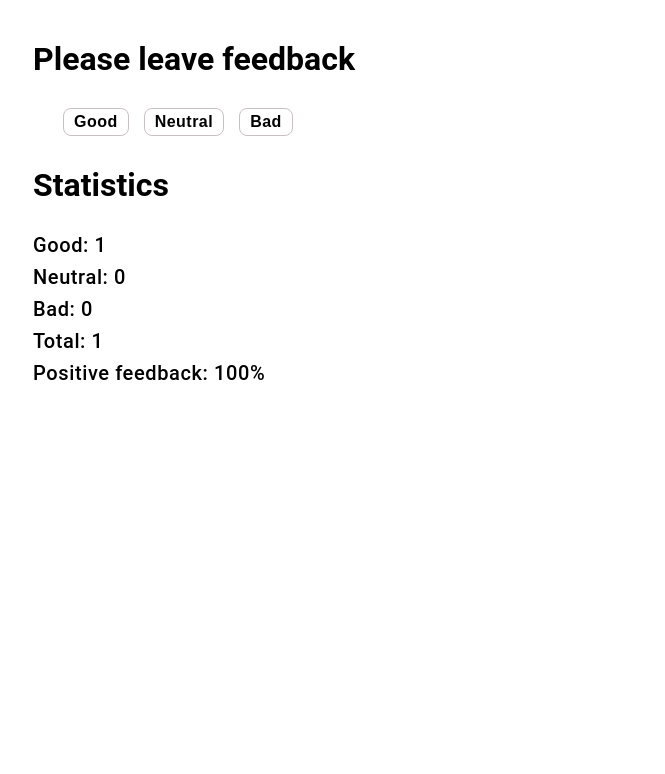
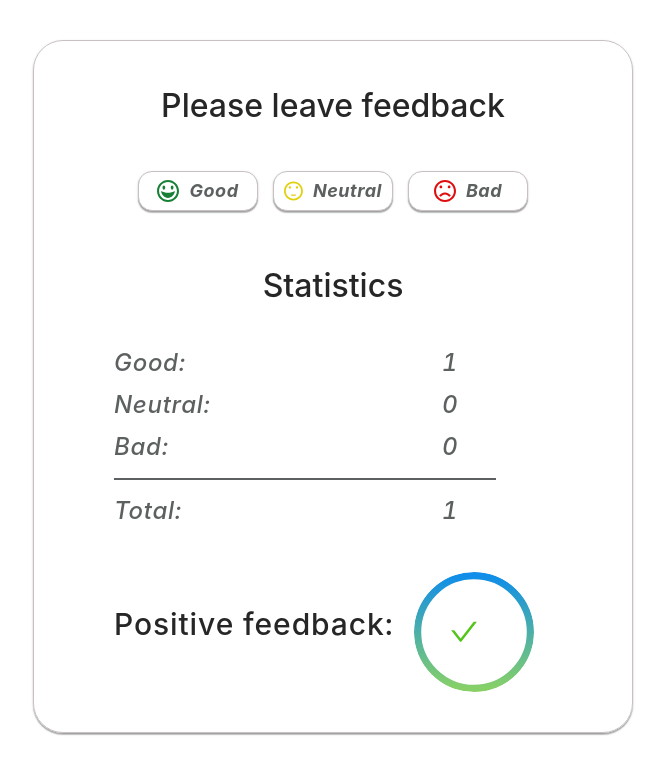
Before and after one commit to an-shem/goit-react-hw-04-hooks-feedback, a React app: page / in a window 1280 px wide. Both pictures are taken after a click on the button "Good". Shown: the whole page, without its empty margins (307-972 px from the left). Built offline with nearby package versions, Linux system fonts and the light colour scheme.

Commit message:
сделал задание
- переписал на хуки
- улучшил стили
- вставил смайлики с react icon
- вставил диаграмму с библиотеки: antd

```diff
--- a/package.json
+++ b/package.json
@@ -1,17 +1,19 @@
 {
-  "name": "goit-react-hw-02-feedback",
+  "name": "goit-react-hw-04-hooks-feedback",
   "version": "0.1.0",
   "private": true,
-  "homepage": "https://an-shem.github.io/goit-react-hw-02-feedback",
+  "homepage": "https://an-shem.github.io/goit-react-hw-04-hooks-feedback",
   "dependencies": {
     "@emotion/react": "^11.4.0",
     "@emotion/styled": "^11.3.0",
     "@testing-library/jest-dom": "^5.14.1",
     "@testing-library/react": "^11.2.7",
     "@testing-library/user-event": "^12.8.3",
+    "antd": "^4.16.9",
     "gh-pages": "^3.2.3",
     "react": "^17.0.2",
     "react-dom": "^17.0.2",
+    "react-icons": "^4.2.0",
     "react-scripts": "4.0.3",
     "web-vitals": "^1.1.2"
   },
--- a/src/components/AppFeedback/App.js
+++ b/src/components/AppFeedback/App.js
@@ -1,4 +1,4 @@
-import { Component } from 'react';
+import { useState } from 'react';
 
 import Section from '../Section';
 import FeedbackOptions from '../FeedbackOptions';
@@ -7,50 +7,66 @@ import Notification from '../Notification/';
 
 import { AppWrap } from './App.styled';
 
-export default class App extends Component {
-  state = {
-    good: 0,
-    neutral: 0,
-    bad: 0,
+import React from 'react';
+
+export default function App() {
+  const [good, setGood] = useState(0);
+  const [neutral, setNeutral] = useState(0);
+  const [bad, setBad] = useState(0);
+
+  const options = ['good', 'neutral', 'bad'];
+
+  const onLeaveFeedback = e => {
+    const name = e.target.id;
+
+    switch (name) {
+      case 'good':
+        setGood(prev => prev + 1);
+        break;
+
+      case 'neutral':
+        setNeutral(prev => prev + 1);
+        break;
+
+      case 'bad':
+        setBad(prev => prev + 1);
+        break;
+
+      default:
+        return;
+    }
   };
 
-  onLeaveFeedback = e => {
-    const name = e.target.name;
-    this.setState(prevState => ({ [name]: prevState[name] + 1 }));
+  const countTotalFeedback = () => {
+    return good + neutral + bad;
   };
 
-  countTotalFeedback = () => {
-    const total = Object.values(this.state).reduce((acc, num) => acc + num);
-    return total;
+  const countPositiveFeedbackPercentage = () => {
+    const positivePercentage = Math.round((good / countTotalFeedback()) * 100);
+
+    return Number.isNaN(positivePercentage) ? 0 : positivePercentage;
+    //   < 30
+    // ? `🙁 ${positivePercentage}`
+    // : positivePercentage < 60
+    // ? `😐 ${positivePercentage}`
+    // : positivePercentage < 80
+    // ? `🙂 ${positivePercentage}`
+    // : `😊 ${positivePercentage}`;
   };
 
-  countPositiveFeedbackPercentage = () => {
-    const positivePercentage = Math.round(
-      (this.state.good / this.countTotalFeedback()) * 100,
-    );
-
-    return Number.isNaN(positivePercentage) ? 0 : positivePercentage;
-  };
-
-  render() {
-    const { good, neutral, bad } = this.state;
-    const options = Object.keys(this.state);
   return (
     <AppWrap>
       <Section title="Please leave feedback">
-          <FeedbackOptions
-            options={options}
-            onLeaveFeedback={this.onLeaveFeedback}
-          />
+        <FeedbackOptions options={options} onLeaveFeedback={onLeaveFeedback} />
       </Section>
-        {this.countTotalFeedback() ? (
+      {countTotalFeedback() ? (
         <Section title="Statistics">
           <Statistics
             good={good}
             neutral={neutral}
             bad={bad}
-              total={this.countTotalFeedback()}
-              positivePercentage={this.countPositiveFeedbackPercentage()}
+            total={countTotalFeedback()}
+            positivePercentage={countPositiveFeedbackPercentage()}
           />
         </Section>
       ) : (
@@ -59,4 +75,3 @@ export default class App extends Component {
     </AppWrap>
   );
 }
-}
--- a/src/components/AppFeedback/App.styled.jsx
+++ b/src/components/AppFeedback/App.styled.jsx
@@ -1,8 +1,13 @@
 import styled from '@emotion/styled';
 
 export const AppWrap = styled.div`
+  padding: 40px;
   display: flex;
   flex-direction: column;
   width: 600px;
   margin: 40px auto 0;
+  border: 1px solid #c9c1c1;
+  border-radius: 30px;
+  box-shadow: 0px 1px 3px rgba(0, 0, 0, 0.12), 0px 1px 1px rgba(0, 0, 0, 0.14),
+    0px 2px 1px rgba(0, 0, 0, 0.2);
 `;
--- a/src/components/FeedbackOptions/FeedbackOptions.jsx
+++ b/src/components/FeedbackOptions/FeedbackOptions.jsx
@@ -1,19 +1,78 @@
 import PropTypes from 'prop-types';
 import { Wrapper, Button } from './FeedbackOptions.styled';
+
+import { ImHappy, ImSad, ImNeutral } from 'react-icons/im';
+import { IconContext } from 'react-icons';
 
 export default function FeedbackOptions({ options, onLeaveFeedback }) {
   return (
     <Wrapper>
-      {options.map(option => (
+      {options.map(option => {
+        switch (option) {
+          case 'good':
+            return (
               <Button
                 key={option}
                 type="button"
-          name={option}
+                id={option}
                 onClick={onLeaveFeedback}
               >
+                <IconContext.Provider
+                  value={{
+                    color: '#178036',
+                    className: 'react-icons',
+                  }}
+                >
+                  <ImHappy id={option} />
+                </IconContext.Provider>
                 {option[0].toUpperCase() + option.slice(1)}
               </Button>
-      ))}
+            );
+
+          case 'neutral':
+            return (
+              <Button
+                key={option}
+                type="button"
+                id={option}
+                onClick={onLeaveFeedback}
+              >
+                <IconContext.Provider
+                  value={{
+                    color: '#dfd10d',
+                    className: 'react-icons',
+                  }}
+                >
+                  <ImNeutral id={option} />
+                </IconContext.Provider>
+                {option[0].toUpperCase() + option.slice(1)}
+              </Button>
+            );
+
+          case 'bad':
+            return (
+              <Button
+                key={option}
+                type="button"
+                id={option}
+                onClick={onLeaveFeedback}
+              >
+                <IconContext.Provider
+                  value={{
+                    color: '#df0d0d',
+                    className: 'react-icons',
+                  }}
+                >
+                  <ImSad id={option} />
+                </IconContext.Provider>
+                {option[0].toUpperCase() + option.slice(1)}
+              </Button>
+            );
+
+          default:
+            return null;
+        }
+      })}
     </Wrapper>
   );
 }
@@ -22,3 +81,14 @@ FeedbackOptions.propTypes = {
   options: PropTypes.array.isRequired,
   onLeaveFeedback: PropTypes.func.isRequired,
 };
+
+// (
+//         <Button
+//           key={option}
+//           type="button"
+//           name={option}
+//           onClick={onLeaveFeedback}
+//         >
+//           {option[0].toUpperCase() + option.slice(1)}
+//         </Button>
+//       )
--- a/src/components/FeedbackOptions/FeedbackOptions.styled.jsx
+++ b/src/components/FeedbackOptions/FeedbackOptions.styled.jsx
@@ -1,27 +1,36 @@
 import styled from '@emotion/styled';
 
 export const Wrapper = styled.div`
-  margin-bottom: 30px;
-  padding-left: 30px;
+  display: flex;
+  justify-content: center;
+  margin-bottom: 50px;
+  /* padding-left: 30px; */
 `;
 
 export const Button = styled.button`
-  padding: 2px 10px;
+  display: flex;
+  justify-content: center;
+  width: 120px;
+  align-items: center;
+  padding: 8px 10px;
   border: 1px solid #c9c1c1;
-  border-radius: 8px;
-  font-style: normal;
+  border-radius: 14px;
+  font-style: italic;
   font-weight: 700;
-  font-size: 16px;
-  line-height: 22px;
+  font-size: 18px;
+  line-height: 20px;
   letter-spacing: 0.03em;
   text-align: center;
+  color: #5c6061;
   background-color: #fff;
+  box-shadow: 0px 1px 3px rgba(0, 0, 0, 0.12), 0px 1px 1px rgba(0, 0, 0, 0.14),
+    0px 2px 1px rgba(0, 0, 0, 0.2);
   cursor: pointer;
 
   &:not(:last-child) {
     margin-right: 15px;
   }
   &:hover {
-    background-color: #66bdf0;
+    background-color: #15e7ee29;
   }
 `;
--- a/src/components/Notification/Notification.jsx
+++ b/src/components/Notification/Notification.jsx
@@ -1,7 +1,8 @@
 import PropTypes from 'prop-types';
+import { NotificationTitel } from './Notification.styled';
 
 export default function Notification({ message }) {
-  return <h2>{message}</h2>;
+  return <NotificationTitel>{message}</NotificationTitel>;
 }
 
 Notification.propTypes = {
--- /dev/null
+++ b/src/components/Notification/Notification.styled.jsx
@@ -0,0 +1,5 @@
+import styled from '@emotion/styled';
+
+export const NotificationTitel = styled.h2`
+  text-align: center;
+`;
--- a/src/components/Section/Section.jsx
+++ b/src/components/Section/Section.jsx
@@ -1,12 +1,12 @@
 import PropTypes from 'prop-types';
-import { Title } from './Section.styled';
+import { Title, MySection } from './Section.styled';
 
 export default function Section({ children, title }) {
   return (
-    <section>
+    <MySection>
       <Title>{title}</Title>
       {children}
-    </section>
+    </MySection>
   );
 }
 
--- a/src/components/Section/Section.styled.jsx
+++ b/src/components/Section/Section.styled.jsx
@@ -2,5 +2,9 @@ import styled from '@emotion/styled';
 
 export const Title = styled.h1`
   font-size: 32px;
-  margin-bottom: 30px;
+  margin-bottom: 40px;
 `;
+
+export const MySection = styled.section`
+  text-align: center;
+`;
--- a/src/components/Statistics/Statistics.jsx
+++ b/src/components/Statistics/Statistics.jsx
@@ -1,5 +1,8 @@
 import PropTypes from 'prop-types';
-import { Wrap } from './Statistics.styled';
+import { Wrap, PositivePercentage, Line } from './Statistics.styled';
+
+import { Progress } from 'antd';
+import 'antd/dist/antd.css';
 
 export default function Statistics({
   good,
@@ -10,11 +13,31 @@ export default function Statistics({
 }) {
   return (
     <Wrap>
-      <p>Good: {good}</p>
-      <p>Neutral: {neutral}</p>
-      <p>Bad: {bad}</p>
-      <p>Total: {total}</p>
-      <p>Positive feedback: {positivePercentage}%</p>
+      <p>
+        <span>Good:</span> <span>{good}</span>
+      </p>
+      <p>
+        <span>Neutral:</span> <span>{neutral}</span>
+      </p>
+      <p>
+        <span>Bad:</span> <span>{bad}</span>
+      </p>
+      <Line />
+      <p>
+        <span>Total:</span> <span>{total}</span>
+      </p>
+      <PositivePercentage>
+        <span>Positive feedback:</span>
+        <Progress
+          type="circle"
+          strokeColor={{
+            '0%': '#108ee9',
+            '100%': '#87d068',
+          }}
+          percent={positivePercentage}
+        />
+        {/* <ShowPercentage>{positivePercentage} %</ShowPercentage> */}
+      </PositivePercentage>
     </Wrap>
   );
 }
--- a/src/components/Statistics/Statistics.styled.jsx
+++ b/src/components/Statistics/Statistics.styled.jsx
@@ -3,19 +3,40 @@ import styled from '@emotion/styled';
 export const Wrap = styled.div`
   display: flex;
   flex-direction: column;
-
-  & h2 {
-    margin-bottom: 30px;
-  }
+  align-items: flex-start;
+  padding-left: 40px;
 
   & p {
-    font-style: normal;
+    display: flex;
+    justify-content: space-between;
+    width: 72%;
+    font-style: italic;
     font-weight: 500;
-    font-size: 20px;
+    font-size: 24px;
     line-height: 22px;
     letter-spacing: 0.03em;
+    color: #5c6061;
   }
   & p:not(:last-child) {
-    margin-bottom: 10px;
+    margin-bottom: 20px;
   }
 `;
+
+export const PositivePercentage = styled.div`
+  margin-top: 30px;
+  font-style: bold;
+  font-weight: 500;
+  font-size: 30px;
+  letter-spacing: 0.03em;
+
+  & span {
+    margin-right: 20px;
+  }
+`;
+
+export const Line = styled.div`
+  width: 80%;
+  height: 1px;
+  margin-bottom: 20px;
+  border: 1px solid #5c6061;
+`;
--- a/src/index.css
+++ b/src/index.css
@@ -15,3 +15,13 @@ li {
   list-style-type: none;
   /* Убираем маркеры */
 }
+
+.react-icons {
+  margin-right: 10px;
+  font-size: 22px;
+}
+
+.wert {
+  display: block;
+  width: 1000px;
+}
```
Also changed, not shown: src/components/Notification/Notification.srtyled.jsx (deleted), 1 other file. Lines whose indentation alone changed are shown as unchanged.
